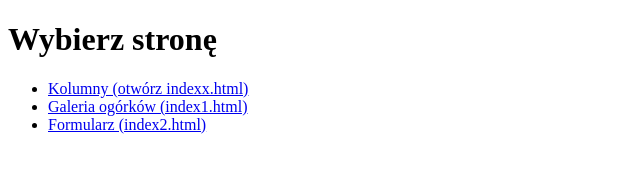
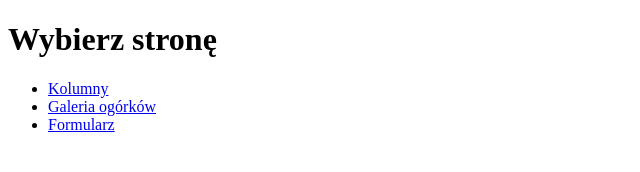
Before and after one commit to mangolinirb-prog/website-demo, a plain HTML site: page index.html in a window 1280 px wide. Shown: the whole page, without its empty margins (0-640 px from the left). Drawn offline with Linux system fonts and the light colour scheme.

Commit message:
Fix HTML structure and clean up links

```diff
--- a/index.html
+++ b/index.html
@@ -8,9 +8,9 @@
 	<body>
 		<h1>Wybierz stronę</h1>
 		<ul>
-			<li><a href="indexx.html">Kolumny (otwórz indexx.html)</a></li>
-			<li><a href="index1.html">Galeria ogórków (index1.html)</a></li>
-			<li><a href="index2.html">Formularz (index2.html)</a></li>
+			<li><a href="indexx.html">Kolumny</a></li>
+			<li><a href="index1.html">Galeria ogórków</a></li>
+			<li><a href="index2.html">Formularz </a></li>
 		</ul>
 	</body>
 </html>
```
